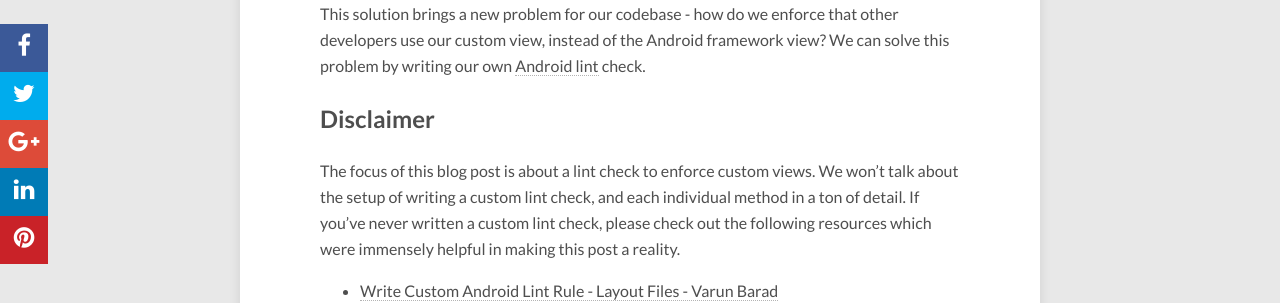
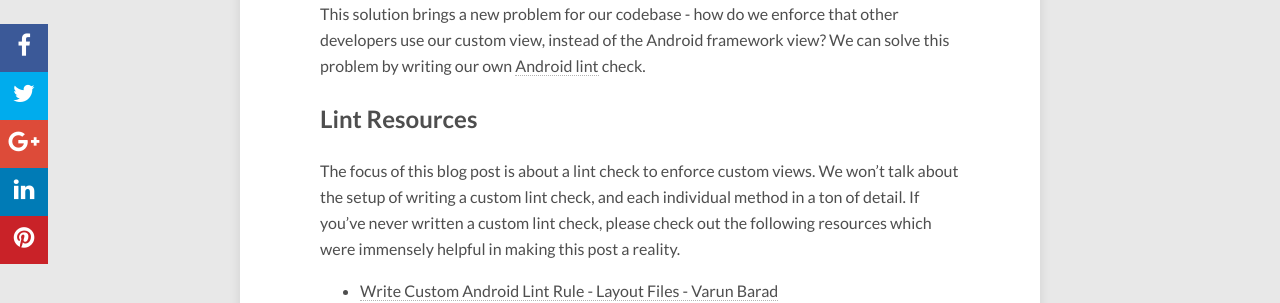
Before and after one commit to androidessence/androidessence.com, a Jekyll site: the page built from _posts/2021-02-22-enforce-custom-views-with-lint.md, in a window 1280 px wide and 900 px high, scrolled down 494 px. Shown: the part 156-459 px from the top of the window. Built offline with Jekyll 4.4.1, drawn with Linux system fonts in a browser that asks for light colours; nearby versions of some CDN libraries; comment, search, counter and statistics services are not loaded.

Commit message:
Update 2021-02-22-enforce-custom-views-with-lint.md

```diff
--- a/_posts/2021-02-22-enforce-custom-views-with-lint.md
+++ b/_posts/2021-02-22-enforce-custom-views-with-lint.md
@@ -14,7 +14,7 @@ This solution brings a new problem for our codebase - how do we enforce that oth
 
 <!--more-->
 
-## Disclaimer
+## Lint Resources
 
 The focus of this blog post is about a lint check to enforce custom views. We won't talk about the setup of writing a custom lint check, and each individual method in a ton of detail. If you've never written a custom lint check, please check out the following resources which were immensely helpful in making this post a reality.
 
```
